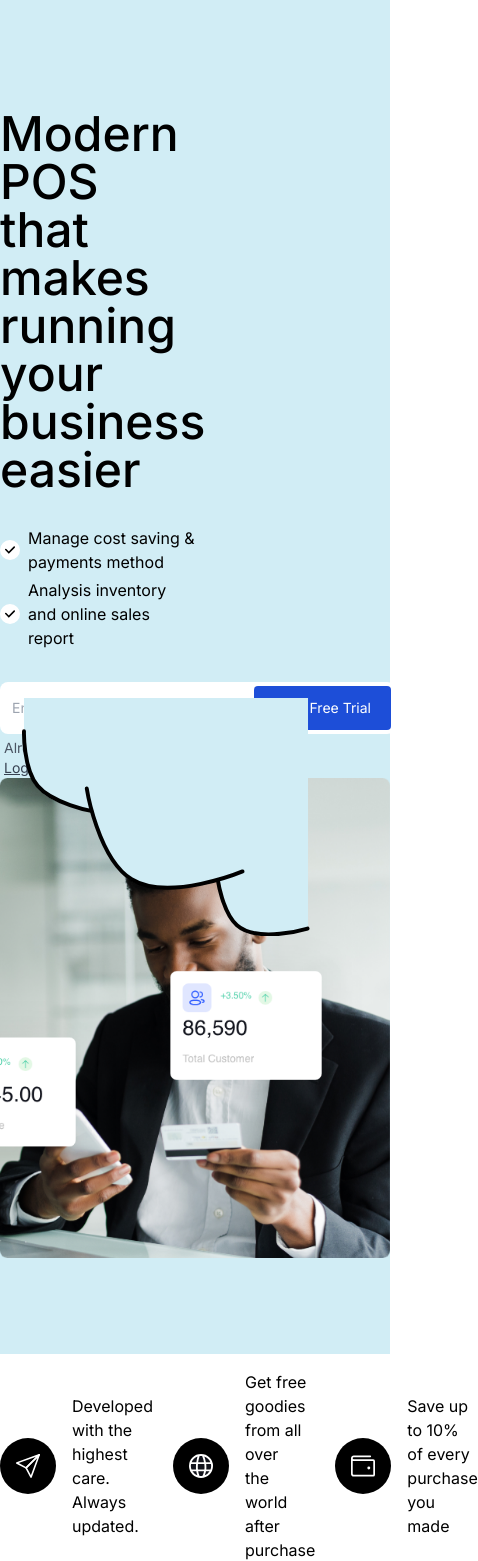
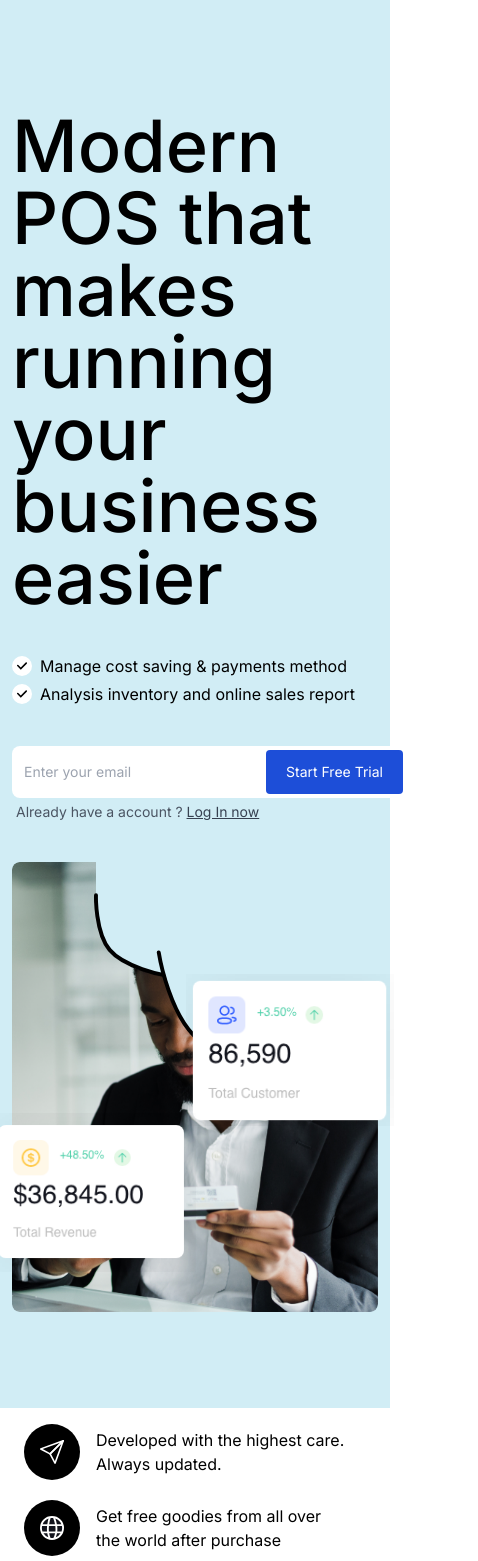
Before and after one commit to NdekoCode/vue-startup-landing-page, a Vue app: page / in a window 390 px wide. Shown: the part 114-1675 px from the top of the page, 478 px wide, since content can reach past the window. Built offline with nearby package versions, Linux system fonts and the light colour scheme.

Commit message:
style: add responsive hero

```diff
--- a/index.html
+++ b/index.html
@@ -6,7 +6,7 @@
     <meta name="viewport" content="width=device-width, initial-scale=1.0" />
     <title>Start up landing page</title>
   </head>
-  <body class="font-inter">
+  <body class="overflow-x-hidden font-inter">
     <div id="app"></div>
     <script type="module" src="/src/main.ts"></script>
   </body>
--- a/src/assets/scss/bases/_utilities.scss
+++ b/src/assets/scss/bases/_utilities.scss
@@ -39,3 +39,11 @@
         @apply bg-blue-800
     }
 }
+
+.container {
+    @apply px-3;
+
+    @screen lg {
+        @apply px-0;
+    }
+}
--- a/src/components/HeaderMain.vue
+++ b/src/components/HeaderMain.vue
@@ -23,11 +23,11 @@ const links = routeLinks
         </nav>
         <!-- HERO SECTION -->
         <section class="grid grid-cols-2 py-24">
-          <div class="max-w-2xl col-span-2md:col-span-1">
-            <h1 class="mb-8 text-5xl font-medium">
+          <div class="max-w-full col-span-2 mb-10 lg:mb-0 lg:max-w-3xl lg:col-span-1">
+            <h1 class="mb-10 font-medium text-7xl">
               Modern POS that makes running your business easier
             </h1>
-            <ul class="mb-8">
+            <ul class="mb-10">
               <li class="mb-1 flex-y-center gap-x-2" v-for="(feat, index) of features" :key="index">
                 <span class="w-5 h-5 p-1 bg-white rounded-full flex-center">
                   <svg
@@ -70,11 +70,11 @@ const links = routeLinks
               ><a href="#" class="text-gray-700 underline">Log In now</a>
             </p>
           </div>
-          <div class="col-span-2 md:col-span-1">
+          <div class="col-span-2 lg:col-span-1">
             <div class="relative">
               <svg
                 xmlns="http://www.w3.org/2000/svg"
-                class="absolute right-20 -top-20 w-72"
+                class="absolute top-0 -right-1 xl:right-20 lg:right-0 lg:-top-20 w-72"
                 viewBox="0 0 220.421 182.389"
               >
                 <g id="shape" transform="translate(1.482)">
@@ -124,10 +124,18 @@ const links = routeLinks
               <img
                 :src="heroImage"
                 alt="Man hero"
-                class="object-cover min-w-[250px] lg:min-w-[500px]"
+                class="object-cover w-full min-w-[250px] md:w-4/5 max-h-[550px] md:min-w-[350px] rounded-lg lg:min-w-[500px]"
               />
-              <img :src="heroStat1" class="absolute right-0 top-32 w-72" alt="Graphic" />
-              <img :src="heroStat2" class="absolute -left-36 bottom-10 w-72" alt="Graphic" />
+              <img
+                :src="heroStat1"
+                class="absolute -right-4 lg:right-0 top-28 w-52"
+                alt="Graphic"
+              />
+              <img
+                :src="heroStat2"
+                class="absolute -left-6 lg:-left-32 bottom-10 w-52"
+                alt="Graphic"
+              />
             </div>
           </div>
         </section>
@@ -136,9 +144,9 @@ const links = routeLinks
     <!-- Features -->
     <section class="py-4 bg-white">
       <div class="container flex-between-center">
-        <ul class="w-full gap-5 justify-evenly flex-y-center">
+        <ul class="flex-wrap w-full gap-5 px-3 lg:flex-nowrap lg:justify-evenly flex-y-center">
           <li class="gap-4 flex-center">
-            <button class="p-4 bg-black rounded-full flex-center">
+            <span class="inline-block p-4 bg-black rounded-full flex-center">
               <svg class="w-6 h-6" xmlns="http://www.w3.org/2000/svg" viewBox="0 0 29.999 30">
                 <g id="icon" transform="translate(0 0)">
                   <path
@@ -155,14 +163,14 @@ const links = routeLinks
                   />
                 </g>
               </svg>
-            </button>
+            </span>
             <p>
               Developed with the highest care. <br />
               Always updated.
             </p>
           </li>
           <li class="gap-4 flex-center">
-            <button class="p-4 bg-black rounded-full flex-center">
+            <span class="inline-block p-4 bg-black rounded-full flex-center">
               <svg class="w-6 h-6" xmlns="http://www.w3.org/2000/svg" viewBox="0 0 30.2 30">
                 <g id="icon" transform="translate(0)">
                   <path
@@ -179,14 +187,14 @@ const links = routeLinks
                   />
                 </g>
               </svg>
-            </button>
+            </span>
             <p>
               Get free goodies from all over <br />
               the world after purchase
             </p>
           </li>
           <li class="gap-4 flex-center">
-            <button class="p-4 bg-black rounded-full flex-center">
+            <span class="inline-block p-4 bg-black rounded-full flex-center">
               <svg class="w-6 h-6" xmlns="http://www.w3.org/2000/svg" viewBox="0 0 34.7 30.5">
                 <g id="icon" transform="translate(1.25 1.25)">
                   <path
@@ -208,7 +216,7 @@ const links = routeLinks
                   />
                 </g>
               </svg>
-            </button>
+            </span>
             <p>
               Save up to 10% of every <br />
               purchase you made
```
Also changed, not shown: src/assets/images/hero-stats-1.png, src/assets/images/hero-stats-2.png.
